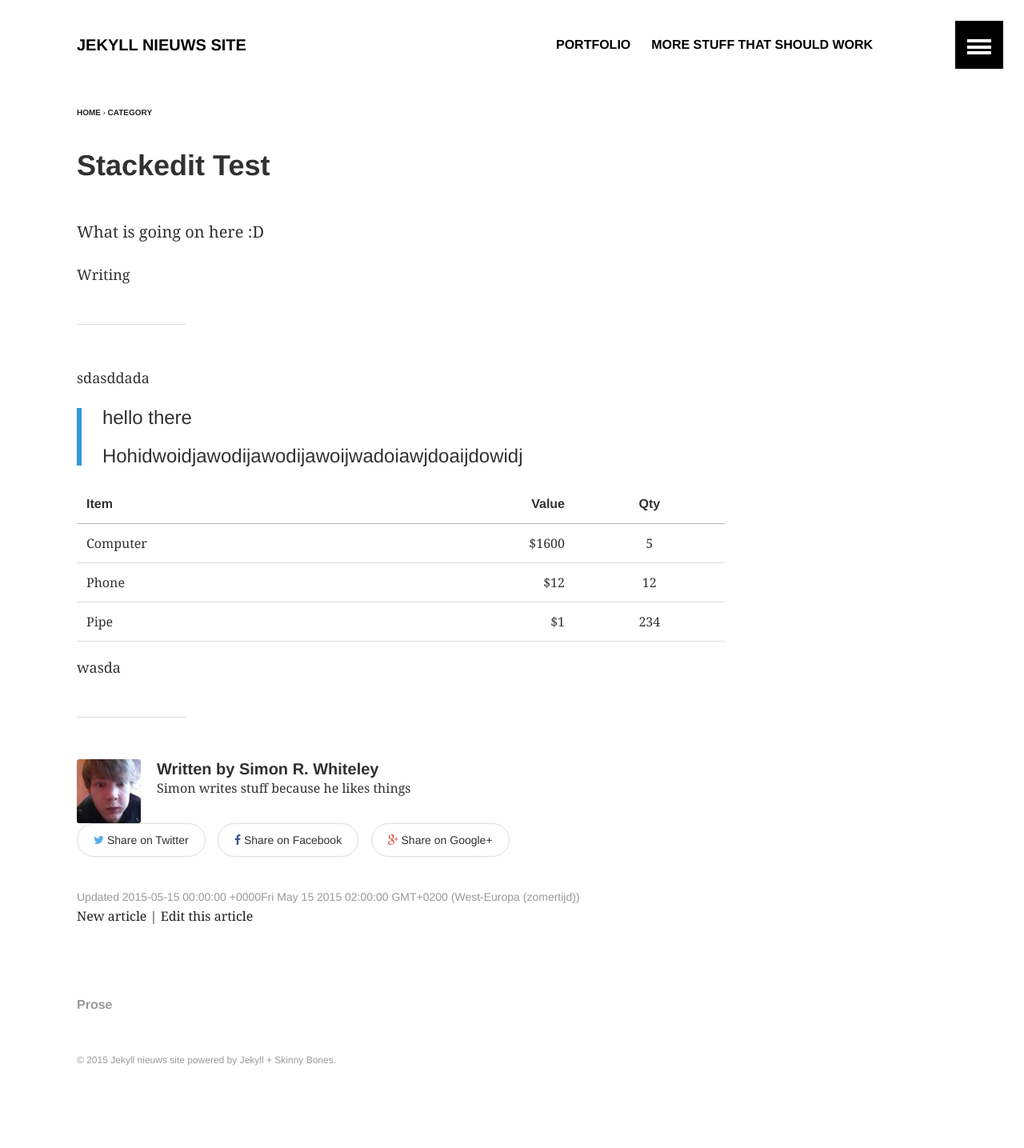
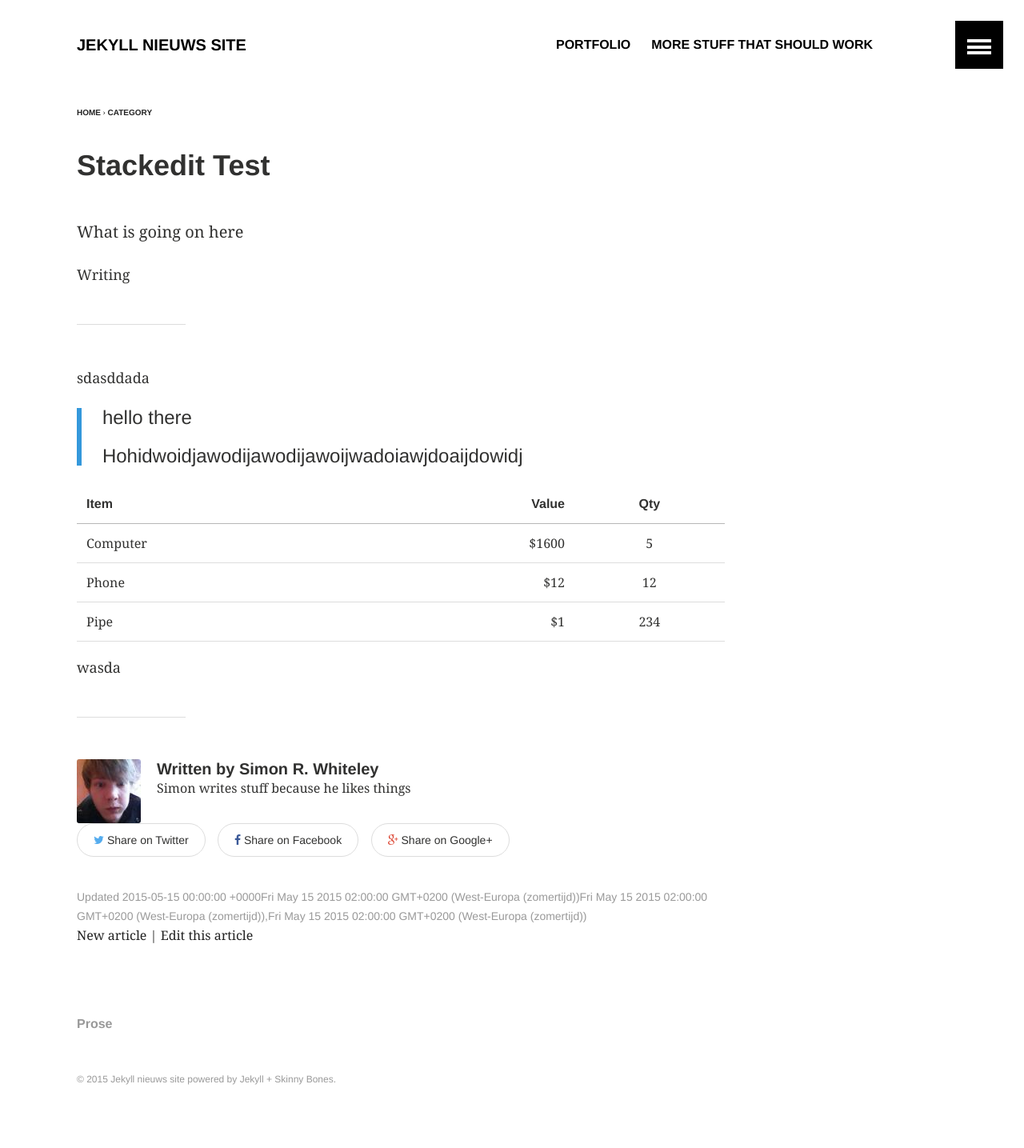
Before and after one commit to grandconjuration/YellowHumanSoftwareDocs, a Jekyll site: the page built from _posts/2015-05-15-test.md, in a window 1280 px wide. Shown: the whole page at 80% size. Built offline with Jekyll 4.4.1, drawn with Linux system fonts in a browser that asks for light colours; before the commit the page ends 1411 px from its top, so only the background shows below that.

Commit message:
Updated 2015-05-15-test.md

```diff
--- a/_posts/2015-05-15-test.md
+++ b/_posts/2015-05-15-test.md
@@ -6,10 +6,12 @@ published: true
 modified:
   - 2015-05-15T00:00:00.000Z
   - "Fri May 15 2015 02:00:00 GMT+0200 (West-Europa (zomertijd))"
+  - "Fri May 15 2015 02:00:00 GMT+0200 (West-Europa (zomertijd)),Fri May 15 2015 02:00:00 GMT+0200 (West-Europa (zomertijd))"
 ---
 
 
-What is going on here :D
+
+What is going on here
 
 Writing
 
```
